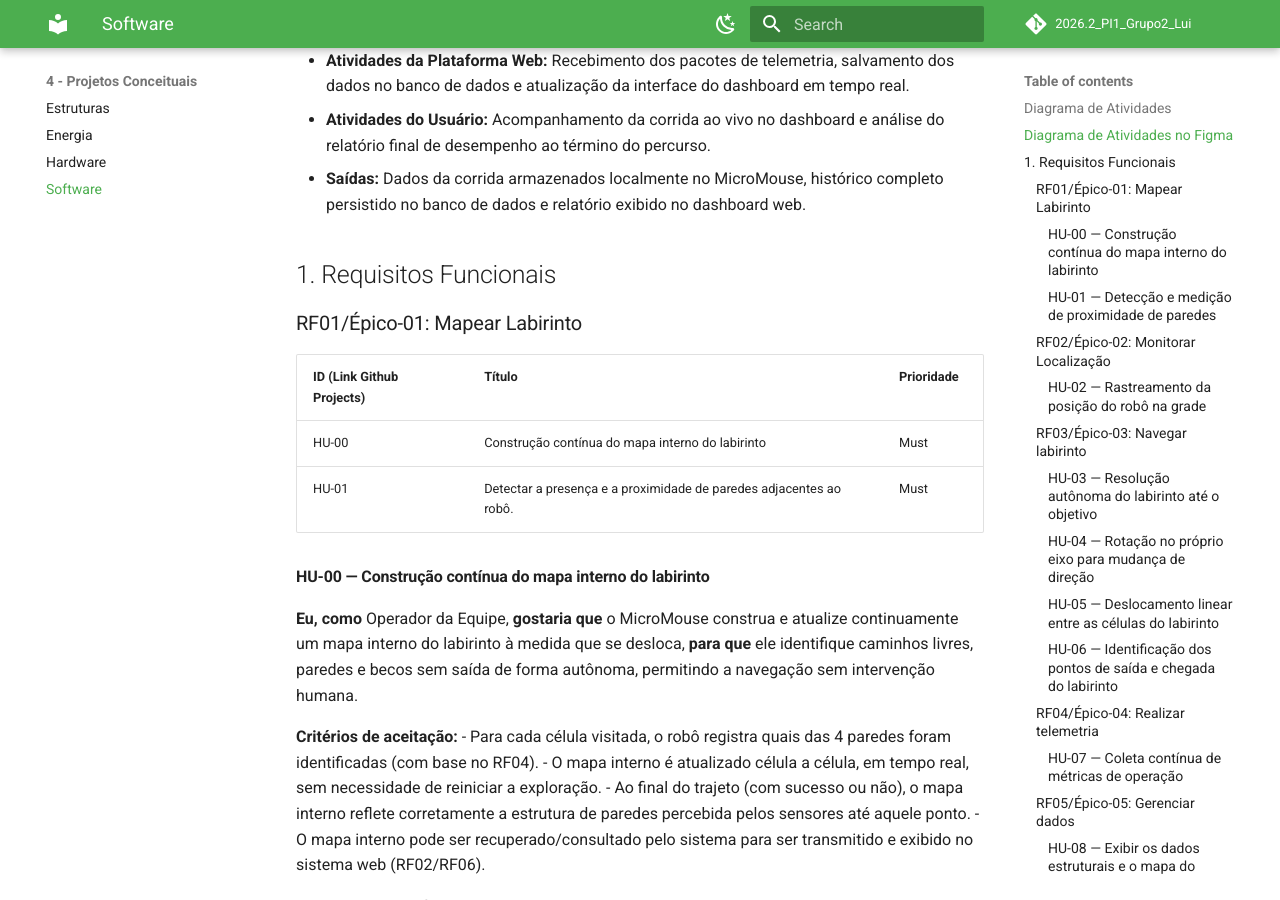
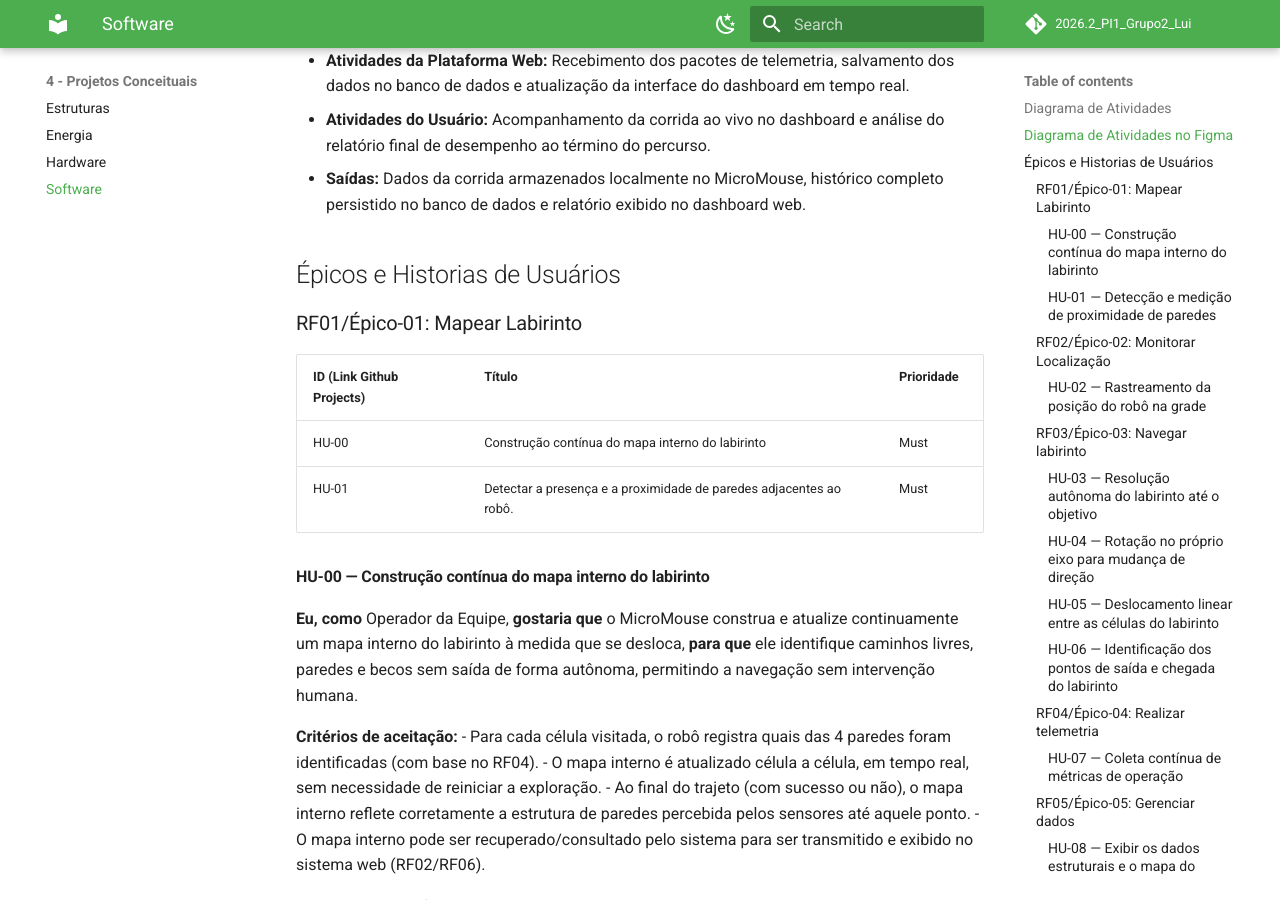
Before and after one commit to fcte-pi1/2026.2_PI1_Grupo2_Lui, an MkDocs documentation site: the page built from docs/4.4 - Projeto conceitual de software.md, in a window 1280 px wide and 900 px high, scrolled down 2882 px. Built offline with MkDocs 1.6.1 and Material for MkDocs 9.7.7, drawn with Linux system fonts in a browser that asks for light colours; comment, search, counter and statistics services are not loaded; some of the changed text lies outside the part shown.

Commit message:
docs(Projeto conceitual): Correção da hierarquia de titulos

````diff
--- a/docs/4.4 - Projeto conceitual de software.md
+++ b/docs/4.4 - Projeto conceitual de software.md
@@ -27,7 +27,7 @@
 - **Atividades do Usuário:** Acompanhamento da corrida ao vivo no dashboard e análise do relatório final de desempenho ao término do percurso.
 - **Saídas:** Dados da corrida armazenados localmente no MicroMouse, histórico completo persistido no banco de dados e relatório exibido no dashboard web.
 
-## 1. Requisitos Funcionais
+## Épicos e Historias de Usuários
 
 ### RF01/Épico-01: Mapear Labirinto
 
@@ -361,15 +361,15 @@
 | HU-15 | RF-07 | RNF-09 |
 | HU-16 | RF-07 | RNF-01 |
 
-# Arquitetura de Software: Solução MicroMouse
+## Arquitetura de Software: Solução MicroMouse
 
 Este documento apresenta a especificação arquitetural do sistema embarcado e da central de monitoramento para o robô **MicroMouse**, estruturado de acordo com o modelo de **Visões Arquiteturais (4+1)** do Processo Unificado (UP). Em conformidade com as diretrizes do projeto, a tradicional _Visão de Casos de Uso_ foi substituída pela **Visão de Dados**.
 
 ---
 
-## 1. Visão Geral e Propósito do Software
+### 1. Visão Geral e Propósito do Software
 
-### 1.1 Propósito do Software
+#### 1.1 Propósito do Software
 
 O software possui o papel de atuar como o **sistema de controle autônomo e telemetria de bordo** do robô MicroMouse. Ele é responsável por:
 
@@ -383,11 +383,11 @@
 
 ---
 
-## 2. Visão Lógica
+### 2. Visão Lógica
 
 A Visão Lógica descreve a organização conceitual e a estruturação das classes e módulos do sistema.
 
-### 2.1 Padrões Arquiteturais Adotados e Justificativa
+#### 2.1 Padrões Arquiteturais Adotados e Justificativa
 
 - Firmware Embarcado (Robô): Arquitetura em Camadas (Layered Architecture) orientada a Eventos/Tarefas.
   - **Justificativa:** O software de bordo lida diretamente com o hardware do microcontrolador ESP32. A divisão em camadas garante o desacoplamento entre os drivers de baixo nível (I2C, PWM, GPIO), a lógica de controle PID/Navegação e a camada de comunicação de alto nível.
@@ -395,7 +395,7 @@
 - Dashboard (Central de Controle): Padrão MVC (Model-View-Controller).
   - **Justificativa:** Permite a separação entre a interface visual que renderiza o labirinto e métricas do robô (**View**), os serviços que processam as mensagens WebSockets recebidas (**Controller**) e os modelos de dados da sessão e estado (**Model**).
 
-### 2.2 Divisão em Módulos do Sistema
+#### 2.2 Divisão em Módulos do Sistema
 
 1. Módulo HAL / Drivers de Hardware (Baixo Nível):
    * _Driver IMU (MPU6500):_ Leitura do giroscópio e acelerômetro via I2C para estimativa de orientação.
@@ -420,7 +420,7 @@
 
 ---
 
-## 3. Visão de Processos
+### 3. Visão de Processos
 
 A Visão de Processos trata da concorrência, tempo real e distribuição do processamento entre as tarefas do sistema.
 
@@ -442,11 +442,11 @@
 
 ---
 
-## 4. Visão de Implementação
+### 4. Visão de Implementação
 
 A Visão de Implementação especifica as tecnologias, linguagens, frameworks e bibliotecas escolhidas para a solução.
 
-### 4.1 Tecnologias Adotadas
+#### 4.1 Tecnologias Adotadas
 
 | Camada                            | Tecnologia / Linguagem      | Frameworks e Bibliotecas                                                             | Justificativa                                                                                                                            |
 | --------------------------------- | --------------------------- | ------------------------------------------------------------------------------------ | ---------------------------------------------------------------------------------------------------------------------------------------- |
@@ -456,13 +456,13 @@
 
 ---
 
-## 5. Visão de Implantação
+### 5. Visão de Implantação
 
 A Visão de Implantação descreve a arquitetura física e a topologia de hardware da solução.
 
 ![Diagrama de Visão de Implantação](./figs/Projeto_conceitual/VisaoDeImplantaçao.png)
 
-### Componentes de Hardware Utilizados e Conexões:
+#### Componentes de Hardware Utilizados e Conexões:
 
 1. **ESP32 DevKit V1 30 Pinos:** Unidade Central de Processamento.
 
@@ -480,11 +480,11 @@
 
 ---
 
-## 6. Visão de Dados
+### 6. Visão de Dados
 
 A Visão de Dados descreve a modelagem e a estrutura de persistência das informações manipuladas e gravadas pelo sistema.
 
-### 6.1 Escolha da Tecnologia de Banco de Dados: **Relacional (SQLite / PostgreSQL)**
+#### 6.1 Escolha da Tecnologia de Banco de Dados: **Relacional (SQLite / PostgreSQL)**
 
 - **Justificativa:** Os dados manipulados pelo sistema possuem um alto grau de estruturação e esquemas rígidos (ex: coordenadas $X,Y$ fixas em uma matriz, leituras periódicas de telemetria vinculadas a uma sessão de execução e registros tabulares de erros).
 
@@ -494,9 +494,9 @@
 
 ---
 
-### 6.2 Modelo Entidade-Relacionamento (MER)
+#### 6.2 Modelo Entidade-Relacionamento (MER)
 
-#### Entidades e Atributos:
+##### Entidades e Atributos:
 
 1. **SESSAO_NAVEGACAO:**
 
@@ -558,7 +558,7 @@
 
 - `descricao` (Texto): Detalhamento do evento (ex: "Linha de Chegada Reconhecida", "Motores Interrompidos").
 
-#### Relacionamentos e Cardinalidades:
+##### Relacionamentos e Cardinalidades:
 
 - Uma **SESSAO_NAVEGACAO** possui $1:N$ **CELULA_LABIRINTO** (Uma sessão gera o mapeamento de várias células do labirinto).
 
@@ -568,7 +568,7 @@
 
 ---
 
-### 6.3 Diagrama Entidade-Relacionamento (DER)
+#### 6.3 Diagrama Entidade-Relacionamento (DER)
 
 ```mermaid
 erDiagram
@@ -617,6 +617,8 @@
 ```
 
 ---
+
+## Roteiro de testes funcionais
 
 Para garantir a cobertura das principais funcionalidades do seu MicroMouse descritas no "backlog-mvp.md", estruturei o roteiro abaixo focando nos fluxos críticos de hardware e software: percepção, navegação autônoma, telemetria, segurança e calibração.
 
````
Also changed, not shown: other parts of docs/4.4 - Projeto conceitual de software.md (+1 -1 lines).
